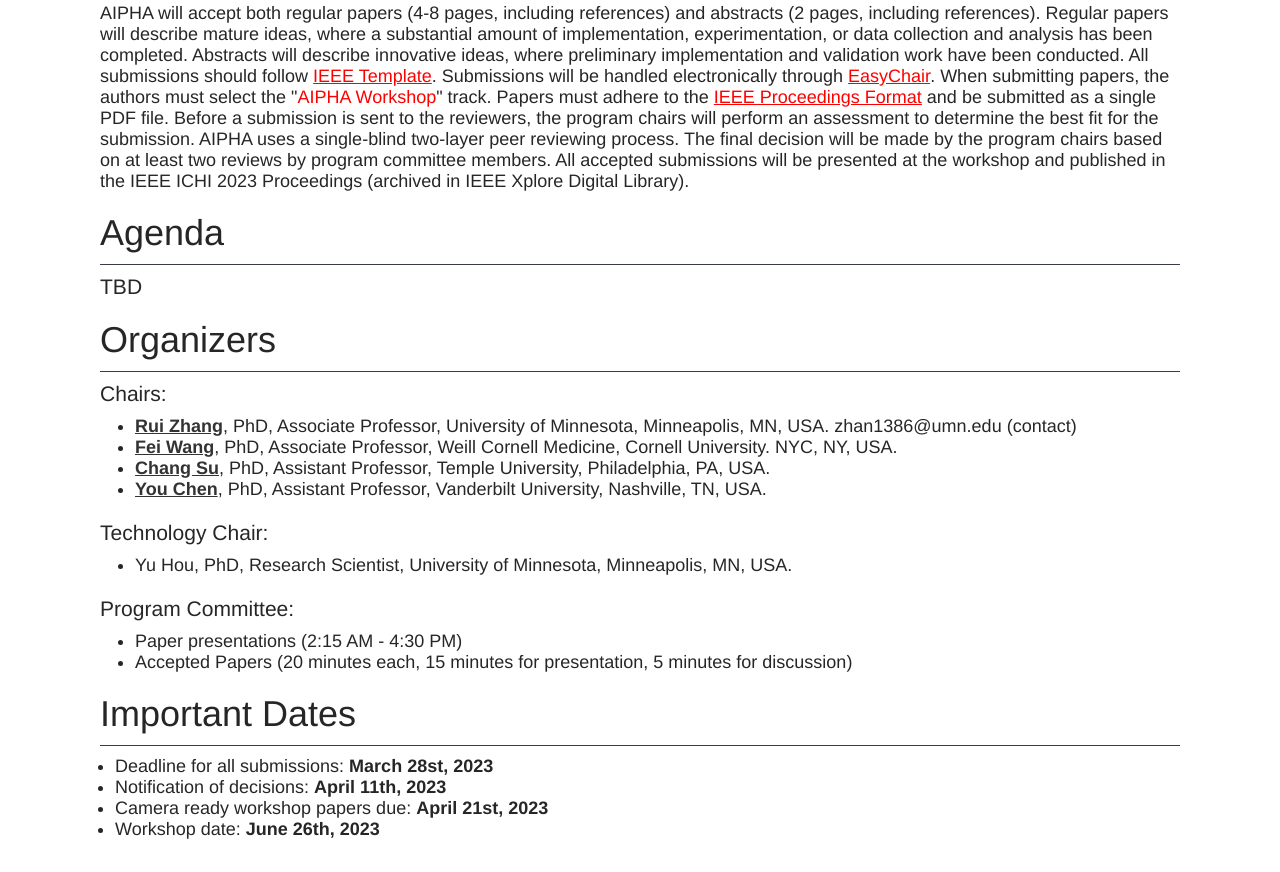
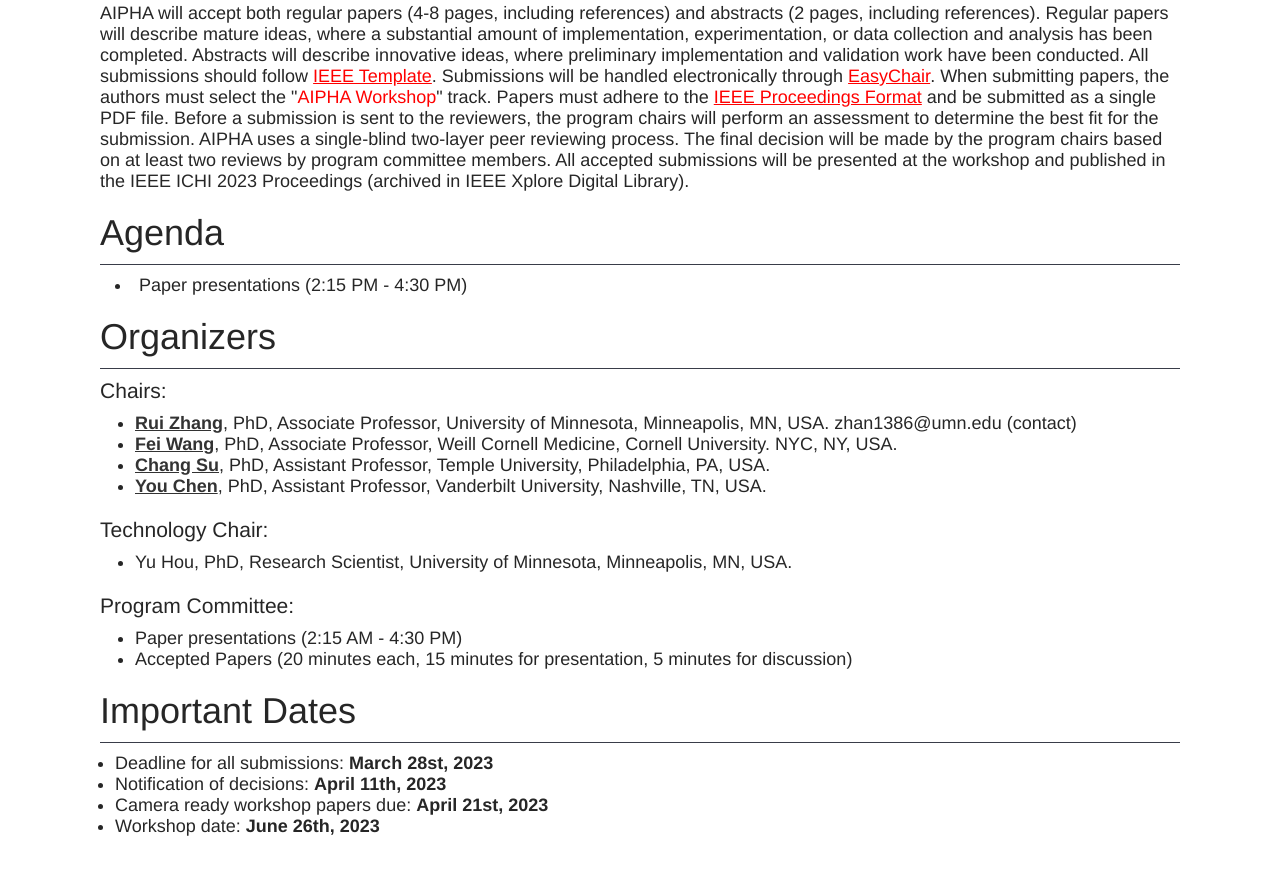
Before and after one commit to zhang-informatics/AIPHA2023, a plain HTML site: page index.html in a window 1280 px wide. Shown: the part 1047-1919 px from the top of the page. Drawn offline with Linux system fonts and the light colour scheme.

Commit message:
Jun 9, 2023

```diff
--- a/index.html
+++ b/index.html
@@ -50,7 +50,7 @@
 
     <h1 style="margin-top: 20px">Agenda</h1>
     <hr class="layui-border-black">
-    <h3>TBD</h3>
+    <li>Paper presentations (2:15 PM - 4:30 PM)</li>
 
     <h1 style="margin-top: 20px">Organizers</h1>
     <hr class="layui-border-black">
```
